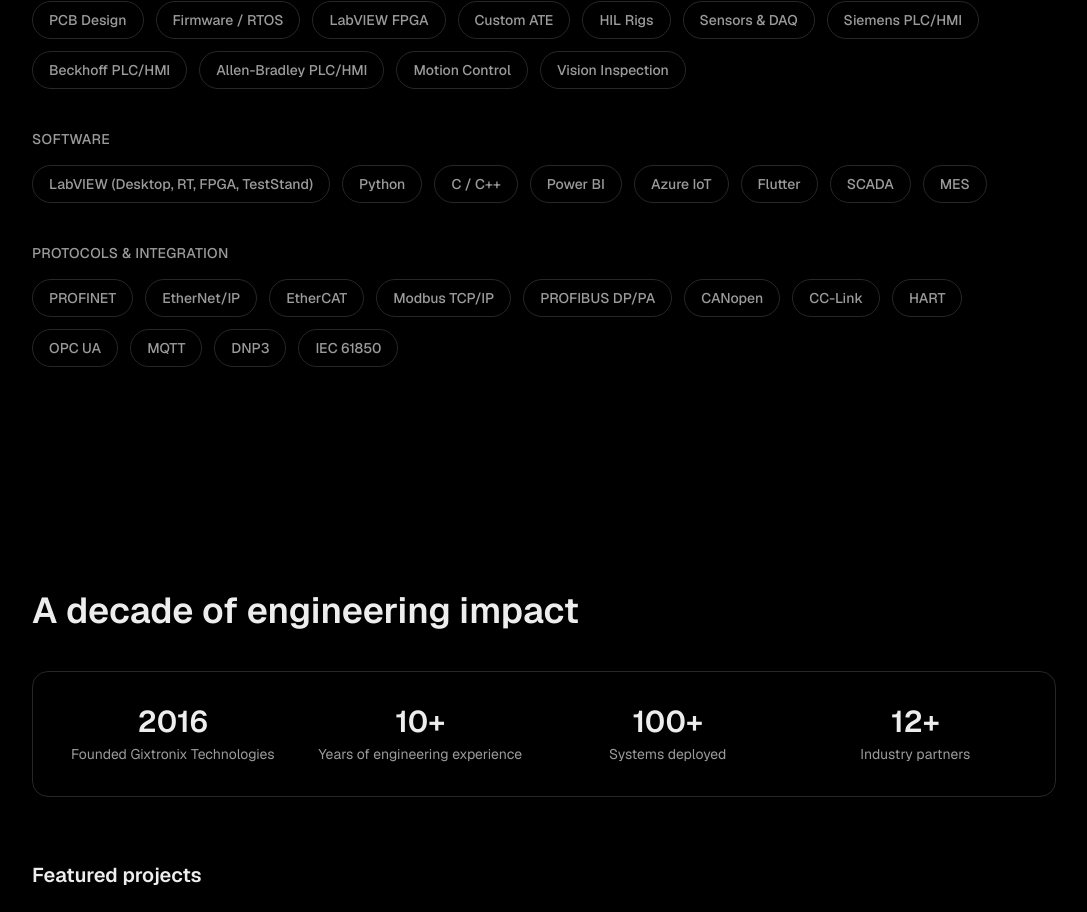
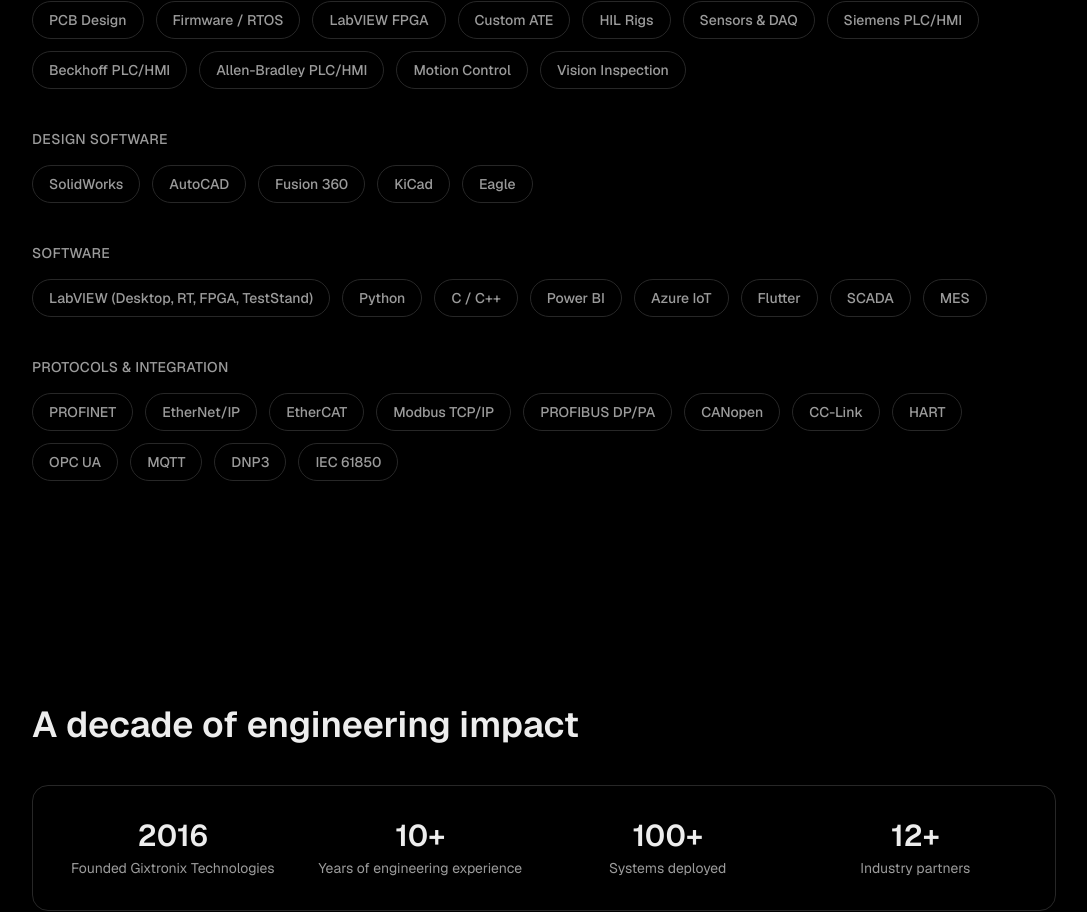
Before and after one commit to gowthamkishore/aboutme, a Next.js app: page / in a window 1280 px wide. Shown: the part 4378-5290 px from the top of the page, without its empty margins (96-1183 px from the left). Built offline with nearby package versions, Linux system fonts and the light colour scheme.

Commit message:
Add Design Software group to Toolkit

```diff
--- a/src/components/Toolkit.tsx
+++ b/src/components/Toolkit.tsx
@@ -16,6 +16,10 @@ const GROUPS = [
       "Motion Control",
       "Vision Inspection",
     ],
+  },
+  {
+    title: "Design Software",
+    tags: ["SolidWorks", "AutoCAD", "Fusion 360", "KiCad", "Eagle"],
   },
   {
     title: "Software",
```
